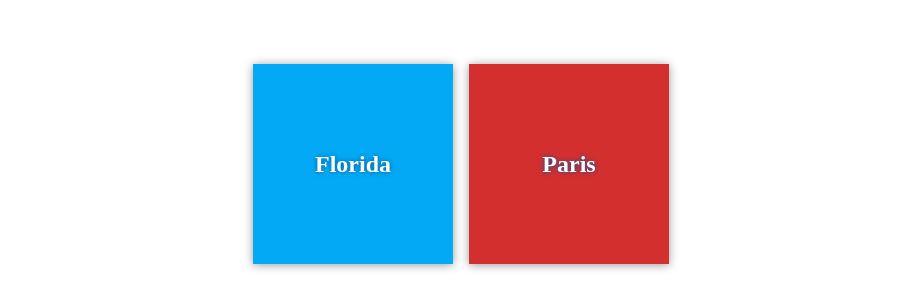
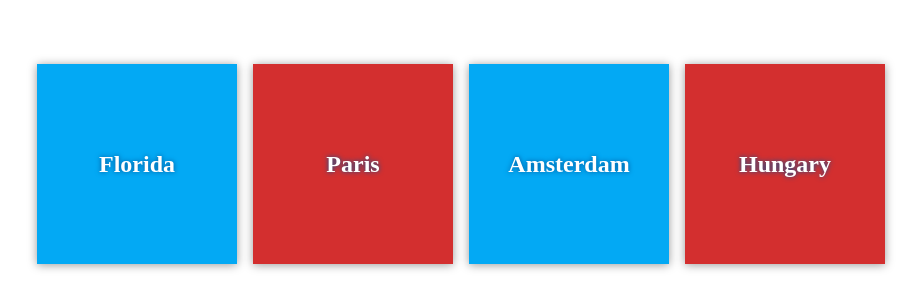
Before and after one commit to jbreck1987/my-travel-plans, a plain HTML site: page index.html in a window 1280 px wide. Shown: the part 236-544 px from the top of the page, without its empty margins (179-1100 px from the left). Drawn offline with Linux system fonts and the light colour scheme.

Commit message:
Added Josh's destinations

```diff
--- a/css/app.css
+++ b/css/app.css
@@ -57,3 +57,11 @@ h2 {
 #paris {
     background-color: #d32f2f;
 }
+
+#amsterdam {
+    background-color: #03a9f4;
+}
+
+#hungary {
+    background-color: #d32f2f;
+}
--- a/index.html
+++ b/index.html
@@ -17,6 +17,15 @@
             <div class="destination" id="paris">
                 <h2>Paris</h2>
             </div>
+
+            <div class="destination" id="amsterdam">
+                <h2>Amsterdam</h2>
+            </div>
+
+            <div class="destination" id="hungary">
+                <h2>Hungary</h2>
+            </div>
+
         </div>
     </div>
 
```
